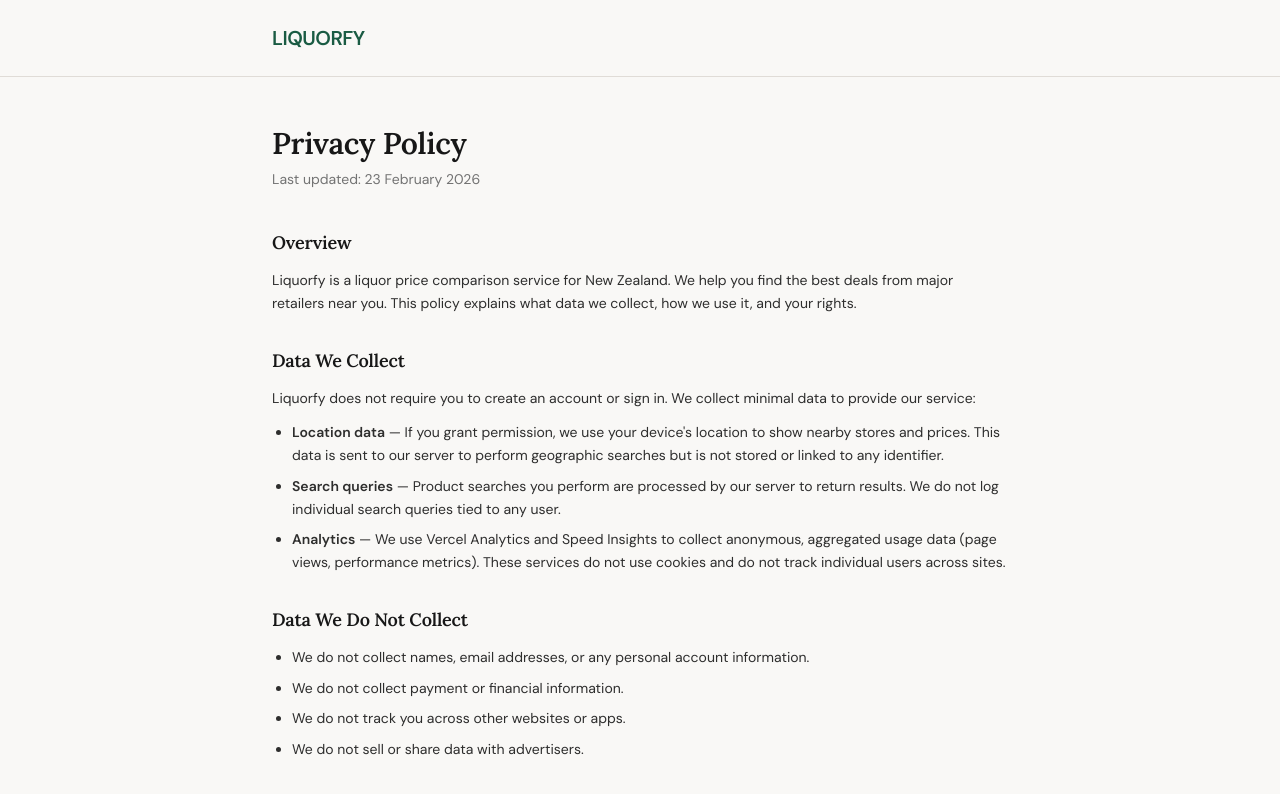
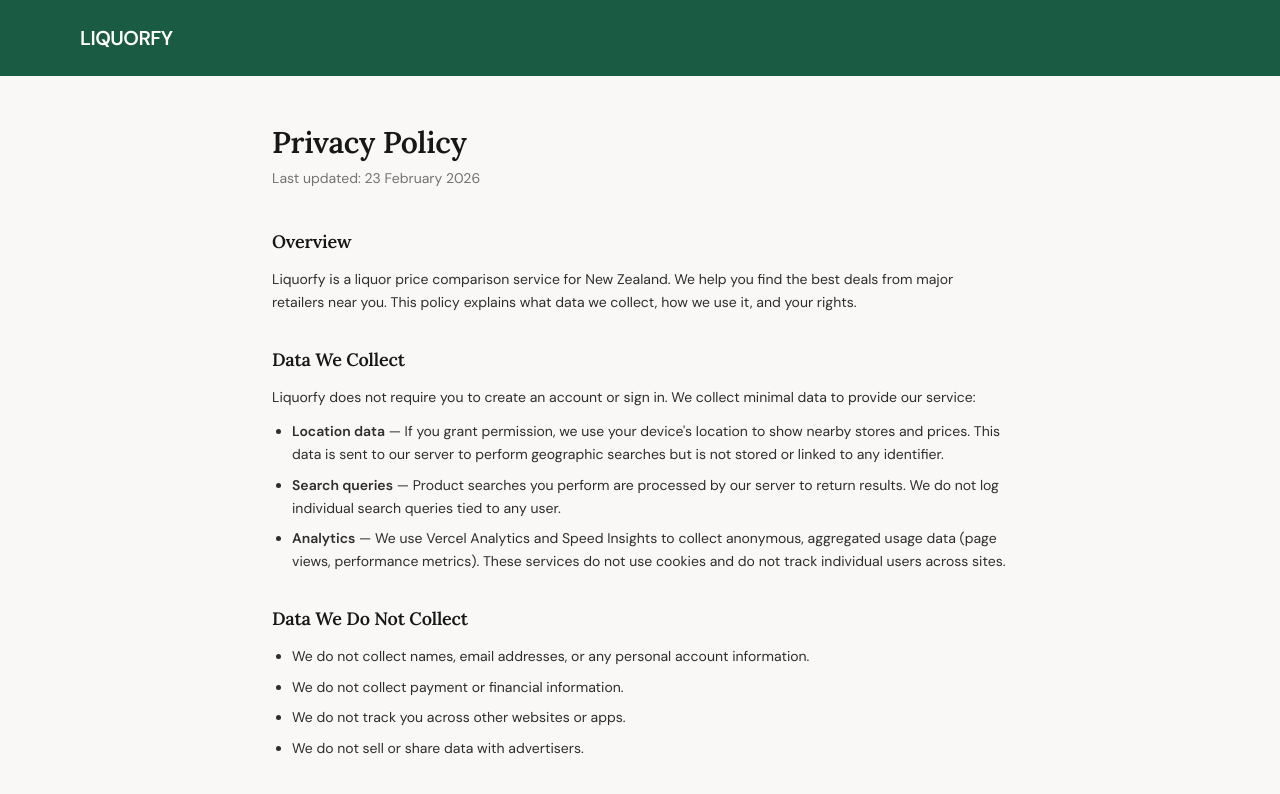
Before and after one commit to AxelMcKenna/Liquorfy, a React (Vite) app in the folder web/: page /privacy in a window 1280 px wide. Shown: the top 794 px of the page. Built offline with nearby package versions, Linux system fonts and the light colour scheme.

Commit message:
feat: added privacy and support pages

```diff
--- a/web/src/pages/Privacy.tsx
+++ b/web/src/pages/Privacy.tsx
@@ -3,9 +3,9 @@ import { Link } from "react-router-dom";
 export const Privacy = () => {
   return (
     <div className="min-h-screen bg-background">
-      <header className="border-b py-6">
-        <div className="max-w-3xl mx-auto px-4">
-          <Link to="/" className="text-xl font-semibold text-primary tracking-tight">
+      <header className="bg-primary py-6">
+        <div className="max-w-6xl mx-auto px-4">
+          <Link to="/" className="text-xl font-semibold text-white tracking-tight">
             LIQUORFY
           </Link>
         </div>
--- a/web/src/pages/Support.tsx
+++ b/web/src/pages/Support.tsx
@@ -3,9 +3,9 @@ import { Link } from "react-router-dom";
 export const Support = () => {
   return (
     <div className="min-h-screen bg-background">
-      <header className="border-b py-6">
-        <div className="max-w-3xl mx-auto px-4">
-          <Link to="/" className="text-xl font-semibold text-primary tracking-tight">
+      <header className="bg-primary py-6">
+        <div className="max-w-6xl mx-auto px-4">
+          <Link to="/" className="text-xl font-semibold text-white tracking-tight">
             LIQUORFY
           </Link>
         </div>
```
